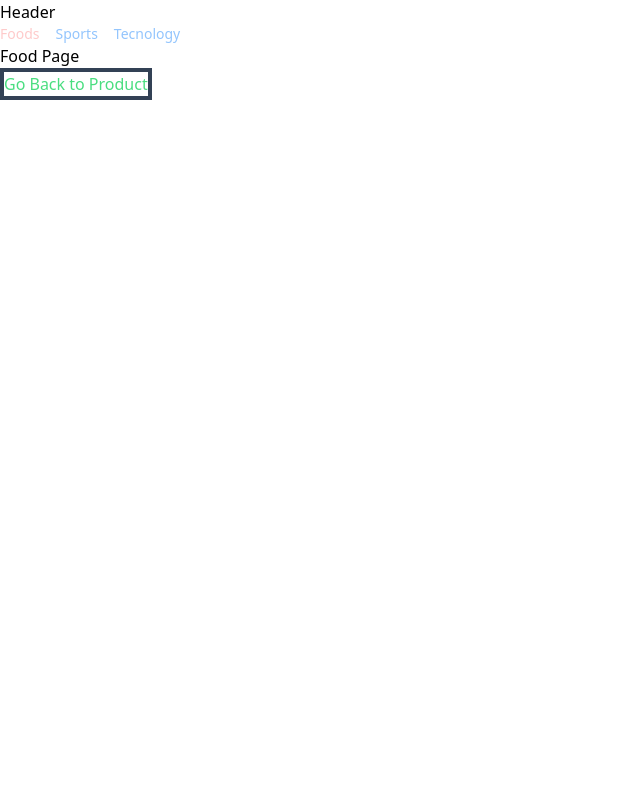
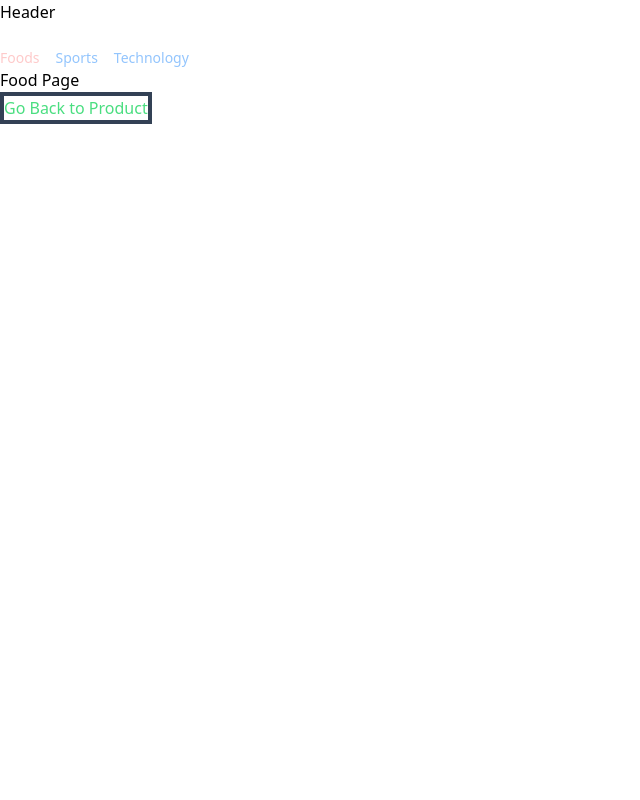
Before and after one commit to MuhammadAsharul/course-nextjs, a Next.js app: page /products/food in a window 1280 px wide. Shown: the top 800 px of the page, without its empty margins (0-640 px from the left). Built offline with nearby package versions, Linux system fonts and the light colour scheme.

Commit message:
add: template

```diff
--- a/src/app/notes/[noteId]/page.tsx
+++ b/src/app/notes/[noteId]/page.tsx
@@ -5,15 +5,14 @@ type Props = {
   params: { noteId: string };
 };
 
-export const generateMetadata = async ({
-  params,
-}: Props): Promise<Metadata> => {
+export const generateMetadata = ({ params }: Props): Metadata => {
   return {
     title: `Note Detail ${params.noteId}`,
   };
 };
 
-export default function Note({ params }: Props) {
+export default function Note({ params, searchParams }: any) {
+  console.log(searchParams);
   if (parseInt(params.noteId) > 100) {
     notFound();
   }
--- a/src/app/products/food/page.tsx
+++ b/src/app/products/food/page.tsx
@@ -1,9 +1,11 @@
 "use client";
 
-import { useRouter } from "next/navigation";
+import { useRouter, useSearchParams } from "next/navigation";
 
 export default function Page() {
   const router = useRouter();
+  const searchParams = useSearchParams();
+  console.log(searchParams.get("q"));
   return (
     <div className="h-[1000px]">
       <h1 className="">Food Page</h1>
--- a/src/app/products/layout.tsx
+++ b/src/app/products/template.tsx
@@ -1,6 +1,7 @@
 "use client";
 import Link from "next/link";
 import { usePathname } from "next/navigation";
+import { useState } from "react";
 
 export default function RootLayout({
   children,
@@ -9,8 +10,16 @@ export default function RootLayout({
 }>) {
   const pathName = usePathname();
   console.log(pathName);
+  const [search, setSearch] = useState("");
   return (
     <>
+      <input
+        type="text"
+        value={search}
+        onChange={(e) => {
+          setSearch(e.target.value);
+        }}
+      />
       <ul className="flex gap-4 text-sm text-blue-300">
         <Link
           className={pathName === "/products/food" ? "text-red-200" : ""}
@@ -29,7 +38,7 @@ export default function RootLayout({
           className={pathName === "/products/technology" ? "text-red-200" : ""}
           href="/products/technology"
         >
-          Tecnology
+          Technology
         </Link>
       </ul>
       {children}
```
